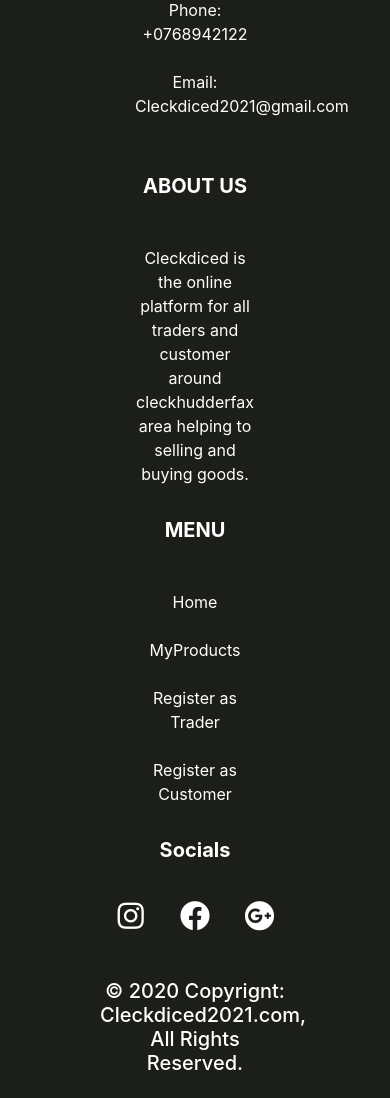
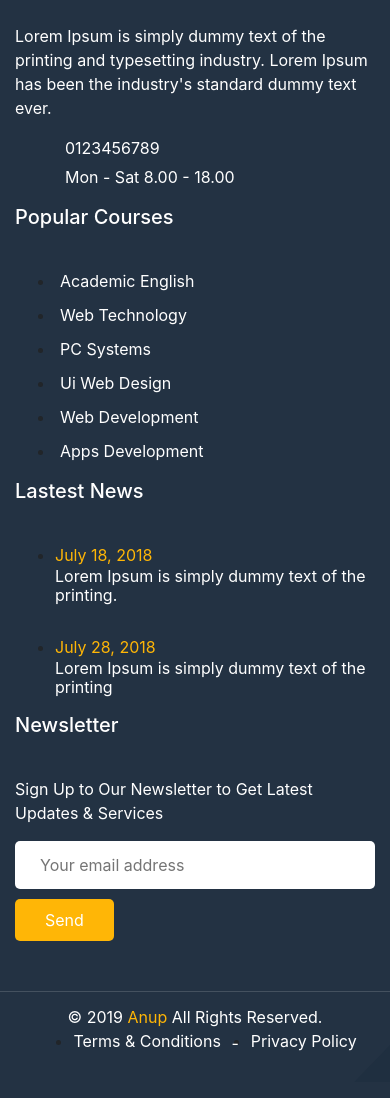
Before and after one commit to janakjk21/Click-collect, a PHP site: page /xe/footer.php in a window 390 px wide. Shown: the part 225-1323 px from the top of the page. After the commit the page ends 1276 px from the top, so only its background shows below. Run offline with PHP 8.4, Linux system fonts and the light colour scheme.

Commit message:
changes to footer

```diff
--- /dev/null
+++ b/assets/css/footer.css
@@ -0,0 +1,160 @@
+img {
+	max-width: 100%;
+	height: auto;
+}
+.footer-section {
+	background-color: #233243;
+	position: relative;
+	overflow: hidden;
+	z-index: 9;
+}
+.footer-section:before {
+	content: "";
+	position: absolute;
+	top: -146%;
+	left: -18%;
+	width: 44%;
+	height: 257%;
+	transform: rotate(54deg);
+	background-color: rgb(31, 47, 64);
+	-webkit-transform: rotate(54deg);
+	-moz-transform: rotate(54deg);
+	-ms-transform: rotate(54deg);
+	-o-transform: rotate(54deg);
+	z-index: -10;
+}
+.footer-section:after {
+	position: absolute;
+	content: "";
+	background-color: rgb(31, 47, 64);
+	top: -24%;
+	right: 4%;
+	width: 26%;
+	height: 264%;
+	transform: rotate(44deg);
+	-webkit-transform: rotate(44deg);
+	-moz-transform: rotate(44deg);
+	-ms-transform: rotate(44deg);
+	-o-transform: rotate(44deg);
+	z-index: -10;
+}
+.footer-top {
+	padding-top: 96px;
+	padding-bottom: 50px;
+}
+.footer-top p,
+.company-footer-contact-list li {
+	color: #ffffff;
+}
+.company-footer-contact-list {
+	margin-top: 10px;
+}
+.company-footer-contact-list li {
+	display: flex;
+	display: -webkit-flex;
+	align-items: center;
+}
+.company-footer-contact-list li + li {
+	margin-top: 5px;
+}
+.company-footer-contact-list li i {
+	margin-right: 10px;
+	font-size: 20px;
+	display: inline-block;
+}
+
+.footer-top .site-logo {
+	margin-bottom: 25px;
+	display: block;
+	max-width: 170px;
+}
+.widget-title {
+	text-transform: capitalize;
+}
+.footer-top .widget-title {
+	color: #ffffff;
+	margin-bottom: 40px;
+}
+.courses-link-list li + li {
+	margin-top: 10px;
+}
+.courses-link-list li a {
+	color: #ffffff;
+	text-transform: capitalize;
+	font-family: var(--para-font);
+	font-weight: 400;
+}
+.courses-link-list li a:hover {
+	color: #ffb606;
+}
+.courses-link-list li i {
+	margin-right: 5px;
+}
+.footer-top .small-post-title a {
+	font-family: var(--para-font);
+	color: #ffffff;
+	font-weight: 400;
+}
+.small-post-item .post-date {
+	color: #ffb606;
+	margin-bottom: 3px;
+	font-family: var(--para-font);
+	font-weight: 400;
+}
+.small-post-list li + li {
+	margin-top: 30px;
+}
+.news-letter-form {
+	margin-top: 15px;
+}
+.news-letter-form input {
+	width: 100%;
+	padding: 12px 25px;
+	border-radius: 5px;
+	-webkit-border-radius: 5px;
+	-moz-border-radius: 5px;
+	-ms-border-radius: 5px;
+	-o-border-radius: 5px;
+	border: none;
+}
+.news-letter-form input[type="submit"] {
+	width: auto;
+	border: none;
+	background-color: #ffb606;
+	padding: 9px 30px;
+	border-radius: 5px;
+	-webkit-border-radius: 5px;
+	-moz-border-radius: 5px;
+	-ms-border-radius: 5px;
+	-o-border-radius: 5px;
+	color: #ffffff;
+	margin-top: 10px;
+}
+.footer-bottom {
+	padding: 13px 0;
+	border-top: 1px solid rgba(255, 255, 255, 0.149);
+}
+.copy-right-text {
+	color: #ffffff;
+}
+.copy-right-text a {
+	color: #ffb606;
+}
+.terms-privacy li + li {
+	margin-left: 30px;
+}
+.terms-privacy li a {
+	color: #ffffff;
+	position: relative;
+}
+.terms-privacy li a:after {
+	position: absolute;
+	content: "-";
+	color: #ffffff;
+	display: inline-block;
+	top: 0;
+	right: -18px;
+}
+.terms-privacy li + li a:after {
+	display: none;
+}
--- a/footer.php
+++ b/footer.php
@@ -3,85 +3,93 @@
 
 <head>
     <meta charset="UTF-8">
+    <meta http-equiv="X-UA-Compatible" content="IE=edge">
     <meta name="viewport" content="width=device-width, initial-scale=1.0">
-    <link crossorigin="anonymous" href="https://cdnjs.cloudflare.com/ajax/libs/font-awesome/5.15.3/css/all.min.css" integrity="sha512-iBBXm8fW90+nuLcSKlbmrPcLa0OT92xO1BIsZ+ywDWZCvqsWgccV3gFoRBv0z+8dLJgyAHIhR35VZc2oM/gI1w==" referrerpolicy="no-referrer" rel="stylesheet" />
+    <title>Document</title>
     <link rel="stylesheet" href="https://stackpath.bootstrapcdn.com/bootstrap/4.1.3/css/bootstrap.min.css" integrity="sha384-MCw98/SFnGE8fJT3GXwEOngsV7Zt27NXFoaoApmYm81iuXoPkFOJwJ8ERdknLPMO" crossorigin="anonymous">
-    <link rel="stylesheet" href="style/style.css">
+    <link rel="stylesheet" href="./assets/css/footer.css">
     <title>Home | Click-collect</title>
 </head>
 
-<footer style="margin-bottom:0px;">
-    <div class="container-fluid text-center foot" id="foot">
-        <div class=" row">
-            <div class="footcon col-md-4">
-                <h5 class="font-weight-bold text-uppercase mt-3 mb-4">Contact us</h5>
-                <br>
-
-
-                <ul class="list-unstyled">
-                    <li>
-                        Location: Cleckhudderfax,United Kingdom
-
-                    </li>
-                    <br>
-                    <li>
-                        Phone: +0768942122
-                    </li>
-                    <br>
-
-                    <li>
-                        Email: Cleckdiced2021@gmail.com
-                    </li>
-                    <br>
-                </ul>
-
-            </div>
-            <div class=" footcon col-md-4">
-                <h5 class="font-weight-bold text-uppercase mt-3 mb-4">About us</h5>
-                <br>
-                <ul class="list-unstyled">
-                    <li>
-                        Cleckdiced is the online platform for all traders and customer around cleckhudderfax area helping to selling and buying goods. </li>
-                </ul>
-
-            </div>
-            <div class="footcon col-md-4">
-                <h5 class="font-weight-bold text-uppercase mt-3 mb-4">Menu</h5>
-                <br>
-                <ul class="list-unstyled">
-                    <li>
-                        <a href="index.php" style="color:white;">Home</a>
-                    </li>
-                    <br>
-                    <li>
-                        <a href="shop.php" style="color:white;">MyProducts</a>
-                    </li>
-                    <li>
-                        <br>
-                        <a href="traderreg.php" style="color:white;">Register as Trader</a>
-                    </li>
-                    <li>
-                        <br>
-                        <a href="register.php" style="color:white;">Register as Customer</a>
-                    </li>
-                </ul>
-            </div>
-
-        </div>
-
-        <div class="social">
-            <h5 style="color:white;" class="font-weight-bold  mt-3 mb-4">Socials</h5>
-
-            <div class="justify-content-center">
-                <a href="https://instagram.com"><i class="fab fa-instagram "></i></a>
-                <a href="https://facebook.com"><i class="fab fa-facebook"></i></a>
-                <a href="https://plus.google.com"><i class="fab fa-google-plus"></i></a>
+<body>
+    <footer class="footer-section">
+        <div class="footer-top">
+            <div class="container">
+                <div class="row">
+                    <div class="col-lg-3 col-md-6 col-sm-6">
+                        <div class="widget company-intro-widget">
+                            <a href="index.html" class="site-logo"><img src="https://i.ibb.co/vLDyPtM/ak-logo-yellow.png" alt="logo"></a>
+                            <p>Lorem Ipsum is simply dummy text of the printing and typesetting industry. Lorem Ipsum has been the industry's standard dummy text ever.</p>
+                            <ul class="company-footer-contact-list">
+                                <li><i class="fas fa-phone"></i>0123456789</li>
+                                <li><i class="fas fa-clock"></i>Mon - Sat 8.00 - 18.00</li>
+                            </ul>
+                        </div>
+                    </div><!-- widget end -->
+                    <div class="col-lg-3 col-md-6 col-sm-6">
+                        <div class="widget course-links-widget">
+                            <h5 class="widget-title">Popular Courses</h5>
+                            <ul class="courses-link-list">
+                                <li><a href="#"><i class="fas fa-long-arrow-alt-right"></i>Academic English</a></li>
+                                <li><a href="#"><i class="fas fa-long-arrow-alt-right"></i>Web Technology</a></li>
+                                <li><a href="#"><i class="fas fa-long-arrow-alt-right"></i>PC Systems</a></li>
+                                <li><a href="#"><i class="fas fa-long-arrow-alt-right"></i>Ui Web Design</a></li>
+                                <li><a href="#"><i class="fas fa-long-arrow-alt-right"></i>Web Development</a></li>
+                                <li><a href="#"><i class="fas fa-long-arrow-alt-right"></i>Apps Development</a></li>
+                            </ul>
+                        </div>
+                    </div><!-- widget end -->
+                    <div class="col-lg-3 col-md-6 col-sm-6">
+                        <div class="widget latest-news-widget">
+                            <h5 class="widget-title">lastest news</h5>
+                            <ul class="small-post-list">
+                                <li>
+                                    <div class="small-post-item">
+                                        <a href="#" class="post-date">July 18, 2018</a>
+                                        <h6 class="small-post-title"><a href="#">Lorem Ipsum is simply dummy text of the printing.</a></h6>
+                                    </div>
+                                </li><!-- small-post-item end -->
+                                <li>
+                                    <div class="small-post-item">
+                                        <a href="#" class="post-date">July 28, 2018</a>
+                                        <h6 class="small-post-title"><a href="#">Lorem Ipsum is simply dummy text of the printing</a></h6>
+                                    </div>
+                                </li><!-- small-post-item end -->
+                            </ul>
+                        </div>
+                    </div><!-- widget end -->
+                    <div class="col-lg-3 col-md-6 col-sm-6">
+                        <div class="widget newsletter-widget">
+                            <h5 class="widget-title">Newsletter</h5>
+                            <div class="footer-newsletter">
+                                <p>Sign Up to Our Newsletter to Get Latest Updates & Services</p>
+                                <form class="news-letter-form">
+                                    <input type="email" name="news-email" id="news-email" placeholder="Your email address">
+                                    <input type="submit" value="Send">
+                                </form>
+                            </div>
+                        </div>
+                    </div><!-- widget end -->
+                </div>
             </div>
         </div>
-        <hr>
-        <h5 style="color:white;">© 2020 Copyrignt: Cleckdiced2021.com, All Rights Reserved.</h5>
-    </div>
-</footer>
-<script src="https://code.jquery.com/jquery-3.3.1.slim.min.js" integrity="sha384-q8i/X+965DzO0rT7abK41JStQIAqVgRVzpbzo5smXKp4YfRvH+8abtTE1Pi6jizo" crossorigin="anonymous"></script>
-<script src="https://cdnjs.cloudflare.com/ajax/libs/popper.js/1.14.7/umd/popper.min.js" integrity="sha384-UO2eT0CpHqdSJQ6hJty5KVphtPhzWj9WO1clHTMGa3JDZwrnQq4sF86dIHNDz0W1" crossorigin="anonymous"></script>
-<script src="https://stackpath.bootstrapcdn.com/bootstrap/4.3.1/js/bootstrap.min.js" integrity="sha384-JjSmVgyd0p3pXB1rRibZUAYoIIy6OrQ6VrjIEaFf/nJGzIxFDsf4x0xIM+B07jRM" crossorigin="anonymous"></script>
+        <div class="footer-bottom">
+            <div class="container">
+                <div class="row">
+                    <div class="col-md-6 col-sm-6 text-sm-left text-center">
+                        <span class="copy-right-text">© 2019 <a href="https://codepen.io/anupkumar92">Anup</a> All Rights Reserved.</span>
+                    </div>
+                    <div class="col-md-6 col-sm-6">
+                        <ul class="terms-privacy d-flex justify-content-sm-end justify-content-center">
+                            <li><a href="#">Terms & Conditions</a></li>
+                            <li><a href="#">Privacy Policy</a></li>
+                        </ul>
+                    </div>
+                </div>
+            </div>
+        </div><!-- footer-bottom end -->
+    </footer>
+
+</body>
+
+</html>
```
Also changed, not shown: 1 other file.
